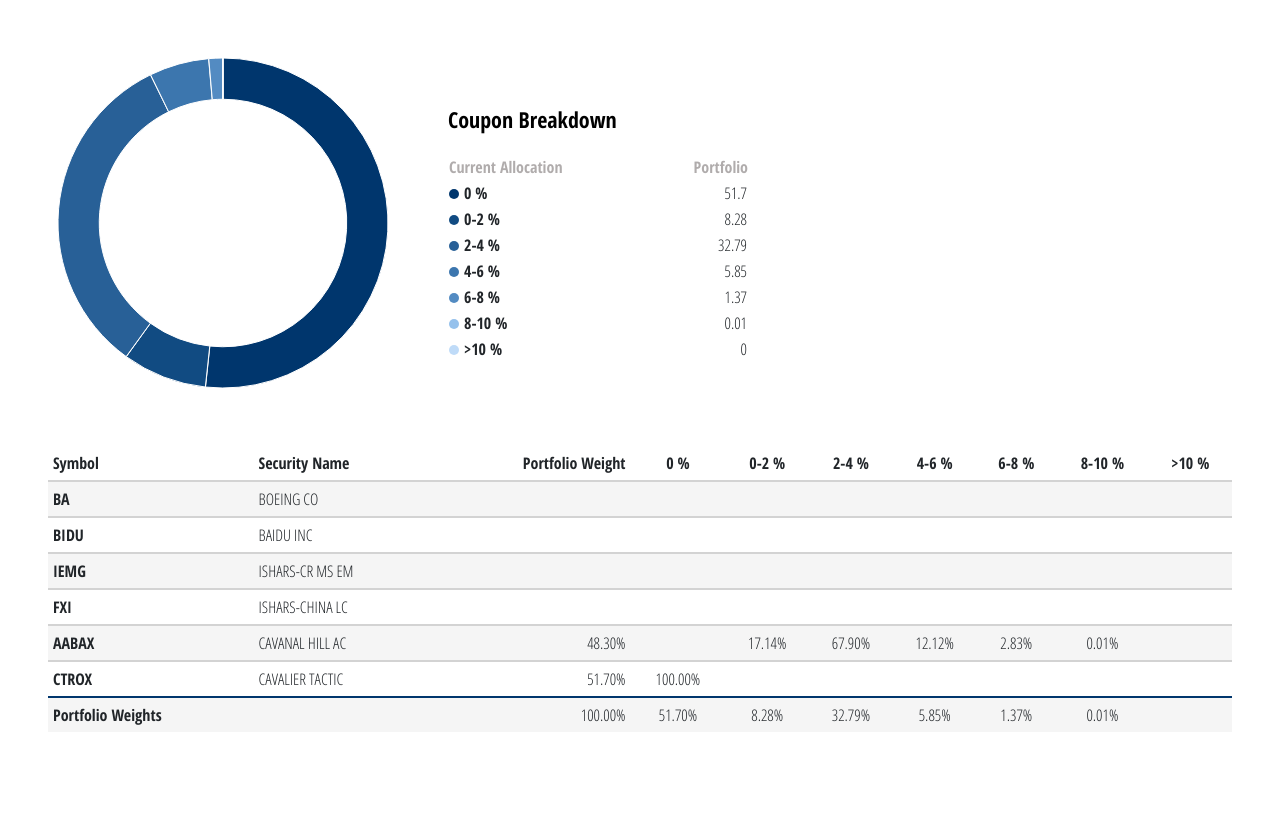
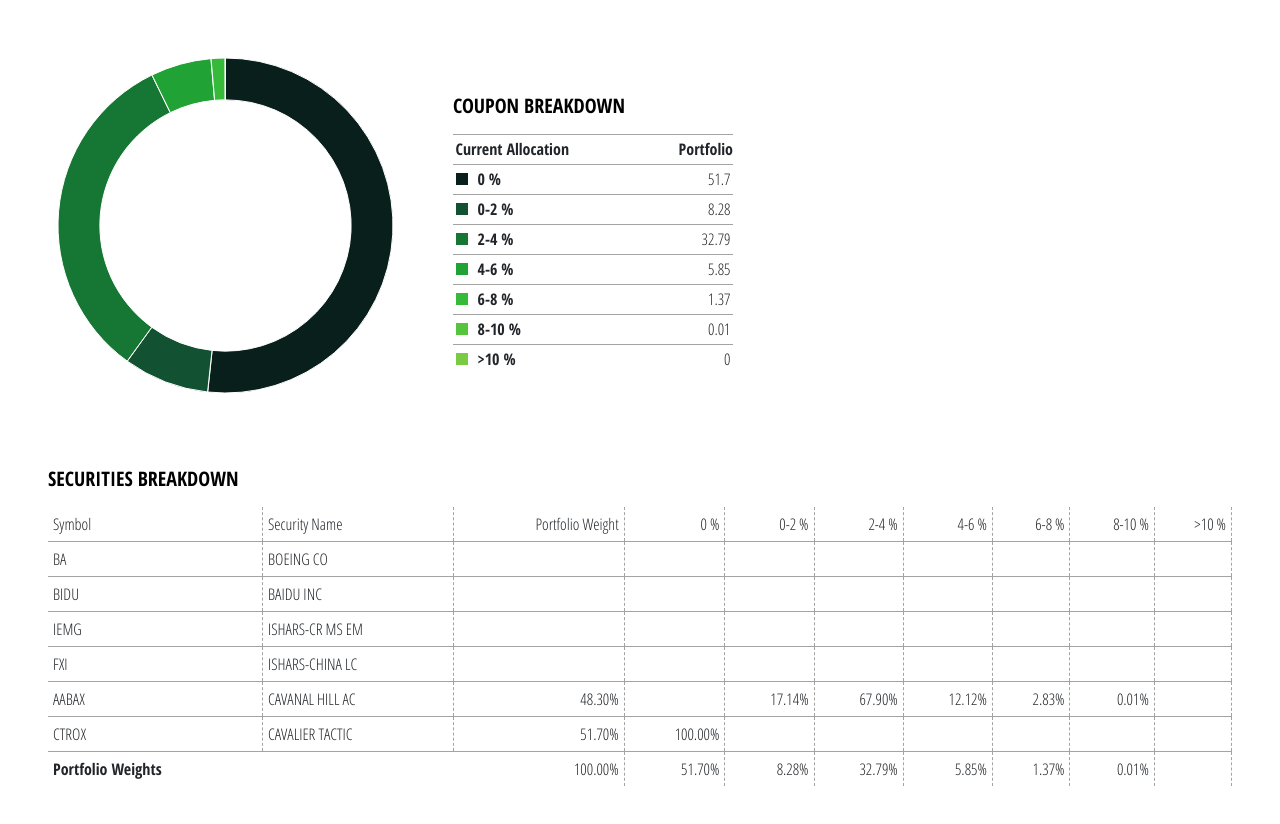
Before and after one commit to Stheven-Cabral/report-desktop-code, a plain HTML site: page index.html in a window 1280 px wide. Before the commit the page ends 800 px from the top, so only its background shows below. Drawn offline with nearby package versions, Linux system fonts and the light colour scheme.

Commit message:
Update styling to look more like overview reports.

```diff
--- a/index.html
+++ b/index.html
@@ -28,6 +28,7 @@
       <div id="container"></div>
     </div>
     <table style="width:100%" id="securities-table">
+      <caption id="securities-table-title" class="fw-bold">SECURITIES BREAKDOWN</caption>
       <tr id="header-categories">
         <th>Symbol</th>
         <th>Security Name</th>
--- a/index.js
+++ b/index.js
@@ -1,44 +1,45 @@
 /***
- * @array dataColors - Array of colors for donut chart.
+ * @array dataColorsBlue - Array of colors for donut chart.
  * @array couponBreakdownChartData - Array of objects containing data for donut highchart.
  */
-const dataColors = ["#00366d", "#114b82", "#286097", "#3c76ae", "#538bc2", "#95c1ec", "#bfdbf8"];
+const dataColorsBlue = ["#0E003C", "#1c1880", "#1d2d96", "#1f4cab", "#1f4cab", "#308bc4", "#3dabcb", "#3dabcb", "#7ddcdc", "#7ddcdc"];
+const dataColorsGreen = ["#081F1C", "#125131", "#167633", "#21A235", "#36BA39", "#54C53C", "#78CB42", "#9CD353", "#C2E576", "#E7F4B8"];
 
 const couponBreakdownChartData = [
   {
     y: 51.7,
     name: "0 %",
-    color: dataColors[0]
+    color: dataColorsGreen[0]
   },
   {
     y: 8.28,
     name: "0-2 %",
-    color: dataColors[1]
+    color: dataColorsGreen[1]
   },
   {
     y: 32.79,
     name: "2-4 %",
-    color: dataColors[2]
+    color: dataColorsGreen[2]
   },
   {
     y: 5.85,
     name: "4-6 %",
-    color: dataColors[3]
+    color: dataColorsGreen[3]
   },
   {
     y: 1.37,
     name: "6-8 %",
-    color: dataColors[4]
+    color: dataColorsGreen[4]
   },
   {
     y: 0.01,
     name: "8-10 %",
-    color: dataColors[5]
+    color: dataColorsGreen[5]
   },
   {
     y: 0,
     name: ">10 %",
-    color: dataColors[6]
+    color: dataColorsGreen[6]
   },
 ];
 
@@ -53,8 +54,8 @@
       plotBackgroundColor: null,
       plotBorderWidth: 0,
       plotShadow: false,
-      width: 350,
-      height: 350,
+      width: 355,
+      height: 355,
       margin: [0, 0, 0, 0]
     },
     title: {
@@ -101,10 +102,10 @@
 
   /***
    * On document load, the circle icon colors in the 'Coupon Breakdown' table are assigned
-   based on the 'dataColors' array.
+   based on the 'dataColorsGreen' array.
    */
   const htmlElement = document.querySelector("html");
-  for(let i=0; i <= dataColors.length; i++) {
-    htmlElement.style.setProperty(`--category-circle-icon-${i}`, dataColors[i]);
+  for (let i = 0; i <= dataColorsGreen.length; i++) {
+    htmlElement.style.setProperty(`--category-circle-icon-${i}`, dataColorsGreen[i]);
   }
 });
--- a/styles.css
+++ b/styles.css
@@ -1,18 +1,17 @@
 /*==== GENERAL STYLING ===*/
-html {
+:root {
   /*
   Default color variables for page.
   The number of circle icon variables can be adjusted based on the number of data points.
   */
-  --coupon-breakdown-header-color: #b0acac;
-  --securities-table-row-color: #f5f5f5;
-  --category-circle-icon-0: black;
-  --category-circle-icon-1: black;
-  --category-circle-icon-2: black;
-  --category-circle-icon-3: black;
-  --category-circle-icon-4: black;
-  --category-circle-icon-5: black;
-  --category-circle-icon-6: black;
+  --table-border: #a3a3a3;
+  --category-circle-icon-0: grey;
+  --category-circle-icon-1: grey;
+  --category-circle-icon-2: grey;
+  --category-circle-icon-3: grey;
+  --category-circle-icon-4: grey;
+  --category-circle-icon-5: grey;
+  --category-circle-icon-6: grey;
 
 }
 
@@ -43,18 +42,32 @@
 #coupon-breakdown-highcharts-data-table caption {
   visibility: hidden;
   caption-side: top;
-  margin: 10px 0px;
+  margin: 5px 0px;
 }
 #coupon-breakdown-highcharts-data-table caption::before {
   visibility: visible;
-  content: "Coupon Breakdown";
+  content: "COUPON BREAKDOWN";
   font-weight: bold;
-  font-size: 22px;
+  font-size: 20px;
   color: black;
 }
 
 #coupon-breakdown-highcharts-data-table {
   margin-left: 50px;
+}
+
+#coupon-breakdown-highcharts-data-table tr {
+  margin-left: 50px;
+  border-top: 1px solid var(--table-border);
+}
+
+#coupon-breakdown-highcharts-data-table th,
+#coupon-breakdown-highcharts-data-table td {
+  padding: 2.5px;
+}
+
+th.text {
+  font-weight: 100;
 }
 
 /* Update Coupon Breakdown table headers */
@@ -66,23 +79,17 @@
   visibility: visible;
   position: absolute;
   content: "Current Allocation";
-  font-weight: bold;
-  font-size: 16px;
-  color: var(--coupon-breakdown-header-color);
 }
 #coupon-breakdown-highcharts-data-table thead tr th:nth-child(2)::before {
   visibility: visible;
   position: absolute;
   content: "Portfolio";
-  font-weight: bold;
-  font-size: 16px;
-  color: var(--coupon-breakdown-header-color);
   right: 0;
 }
 
 /* Coupon Breakdown table data alignment */
 #coupon-breakdown-highcharts-data-table th {
-  width: 150px;
+  width: 140px;
 }
 #coupon-breakdown-highcharts-data-table tr:nth-child(1) th:nth-child(2) {
   text-align: right;
@@ -91,99 +98,98 @@
   text-align: right;
 }
 
-td.number {
-  font-weight: bold;
-}
-
 /* Adds circle symbol next to category items */
 #coupon-breakdown-highcharts-data-table tbody tr:nth-child(1) th::before {
   display: inline-block;
   content: "";
-  width: 10px;
-  height: 10px;
+  width: 12px;
+  height: 12px;
   background-color: var(--category-circle-icon-0);
-  margin-right: 5px;
-  border-radius: 50%;
+  margin-right: 10px;
 }
 #coupon-breakdown-highcharts-data-table tbody tr:nth-child(2) th::before {
   display: inline-block;
   content: "";
-  width: 10px;
-  height: 10px;
+  width: 12px;
+  height: 12px;
   background-color: var(--category-circle-icon-1);
-  margin-right: 5px;
-  border-radius: 50%;
+  margin-right: 10px;
 }
 #coupon-breakdown-highcharts-data-table tbody tr:nth-child(3) th::before {
   display: inline-block;
   content: "";
-  width: 10px;
-  height: 10px;
+  width: 12px;
+  height: 12px;
   background-color: var(--category-circle-icon-2);
-  margin-right: 5px;
-  border-radius: 50%;
+  margin-right: 10px;
 }
 #coupon-breakdown-highcharts-data-table tbody tr:nth-child(4) th::before {
   display: inline-block;
   content: "";
-  width: 10px;
-  height: 10px;
+  width: 12px;
+  height: 12px;
   background-color: var(--category-circle-icon-3);
-  margin-right: 5px;
-  border-radius: 50%;
+  margin-right: 10px;
 }
 #coupon-breakdown-highcharts-data-table tbody tr:nth-child(5) th::before {
   display: inline-block;
   content: "";
-  width: 10px;
-  height: 10px;
+  width: 12px;
+  height: 12px;
   background-color: var(--category-circle-icon-4);
-  margin-right: 5px;
-  border-radius: 50%;
+  margin-right: 10px;
 }
 #coupon-breakdown-highcharts-data-table tbody tr:nth-child(6) th::before {
   display: inline-block;
   content: "";
-  width: 10px;
-  height: 10px;
+  width: 12px;
+  height: 12px;
   background-color: var(--category-circle-icon-5);
-  margin-right: 5px;
-  border-radius: 50%;
+  margin-right: 10px;
 }
 #coupon-breakdown-highcharts-data-table tbody tr:nth-child(7) th::before {
   display: inline-block;
   content: "";
-  width: 10px;
-  height: 10px;
+  width: 12px;
+  height: 12px;
   background-color: var(--category-circle-icon-6);
-  margin-right: 5px;
-  border-radius: 50%;
+  margin-right: 10px;
 }
 
 
 /*==== STYLING FOR SECURITIES TABLE ===*/
+#securities-table-title {
+  caption-side: top;
+  font-size: 20px;
+  color: black;
+  margin: 5px 0px;
+}
 
-#securities-table .data:nth-child(even) {
-  background-color: var(--securities-table-row-color);
-  border-top: 2px solid lightgray;
-  border-bottom: 2px solid lightgray;
+#securities-table .data {
+  border-top: 1px solid var(--table-border);
 }
 
 #securities-table th,
 #securities-table td {
   padding: 5px;
+  border-right: 1px dashed var(--table-border);
+}
+
+#portfolio-weights-data td:nth-child(1),
+#portfolio-weights-data td:nth-child(2) {
+  border-right: none;
+}
+
+#header-categories th {
+  font-weight: normal;
 }
 
 .data,
 #header-categories,
 #portfolio-weights-data {
-  text-align: center;
+  text-align: right;
 }
 
-.data td:first-child,
-#portfolio-weights-data td:first-child {
-  font-weight: bold;
-}
 
 #header-categories th:nth-child(1),
 #header-categories th:nth-child(2),
@@ -194,13 +200,34 @@
   text-align: left;
 }
 
-#header-categories th:nth-child(3),
-.data td:nth-child(3),
-#portfolio-weights-data td:nth-child(3) {
-  text-align: right;
+#portfolio-weights-data {
+  border-top: 1px solid var(--table-border);
 }
 
-tr#portfolio-weights-data {
-  border-top: 2px solid var(--category-circle-icon-0);
-  background-color: var(--securities-table-row-color);
+#portfolio-weights-data td:first-child {
+  font-weight: bold;
 }
+
+/*==== COLORS FOR REFERENCE ONLY ===*/
+:root {
+--green-1: #081F1C;
+--green-2: #125131;
+--green-3: #167633;
+--green-4: #21A235;
+--green-5: #36BA39;
+--green-6: #54C53C;
+--green-7: #78CB42;
+--green-8: #9CD353;
+--green-9: #C2E576;
+--green-10: #E7F4B8;
+--blue-1: #0E003C;
+--blue-2: #1c1880;
+--blue-3: #1d2d96;
+--blue-4: #1f4cab;
+--blue-5: #1f4cab;
+--blue-6: #308bc4;
+--blue-7: #3dabcb;
+--blue-8: #3dabcb;
+--blue-9: #7ddcdc;
+--blue-10: #7ddcdc;
+}
```
